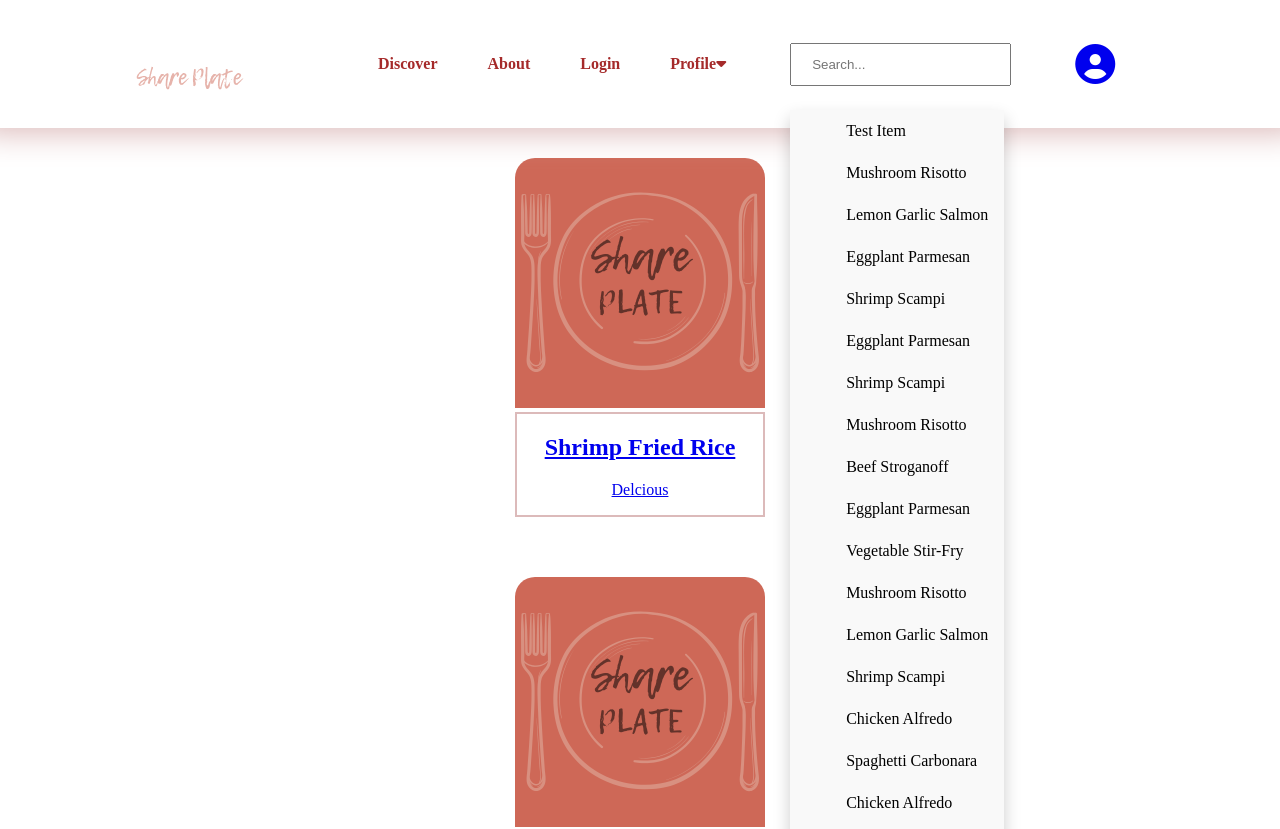
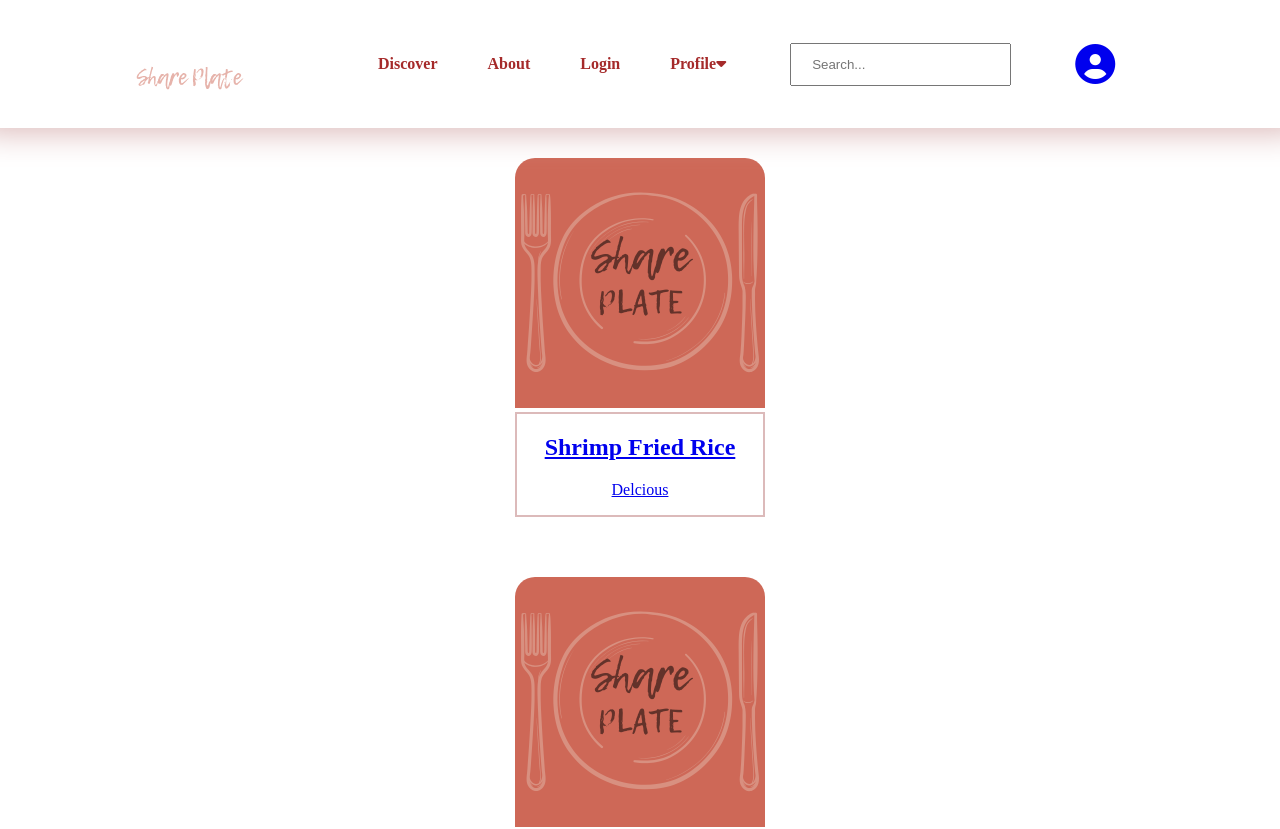
Before and after one commit to pan2dora/share-plates-client, a React (Vite) app: page / in a window 1280 px wide. Shown: the top 829 px of the page. Built offline with nearby package versions, Linux system fonts and the light colour scheme.

Commit message:
Fixed Search css

```diff
--- a/src/App.css
+++ b/src/App.css
@@ -100,7 +100,7 @@ header img {
   z-index: 1;
 }
 
-.dropdown-content a, .dropdown-content-2 a{
+.dropdown-content a {
   color: black;
   padding: 12px 16px;
   text-decoration: none;
@@ -108,11 +108,11 @@ header img {
   text-align: left;
 }
 
-.dropdown-content a:hover .dropdown-content-2 a:hover  {
+.dropdown-content a:hover  {
   background-color: #f1f1f1;
 }
 
-.dropdown:hover .dropdown-content .dropdown-content-2 {
+.dropdown:hover .dropdown-content  {
   display: block;
 }
 
--- a/src/components/Search.jsx
+++ b/src/components/Search.jsx
@@ -69,7 +69,7 @@ function Search({ search, setSearch }) {
         />
 
         <div>
-          <ul className="dropdown-content-2">
+          <ul className="dropdown-content">
             <a>Test Item</a>
             {/*  I have a func that filters my searches, how do I go about rendering that search? */}
             {filteredSearch.map((item)=>(
```
